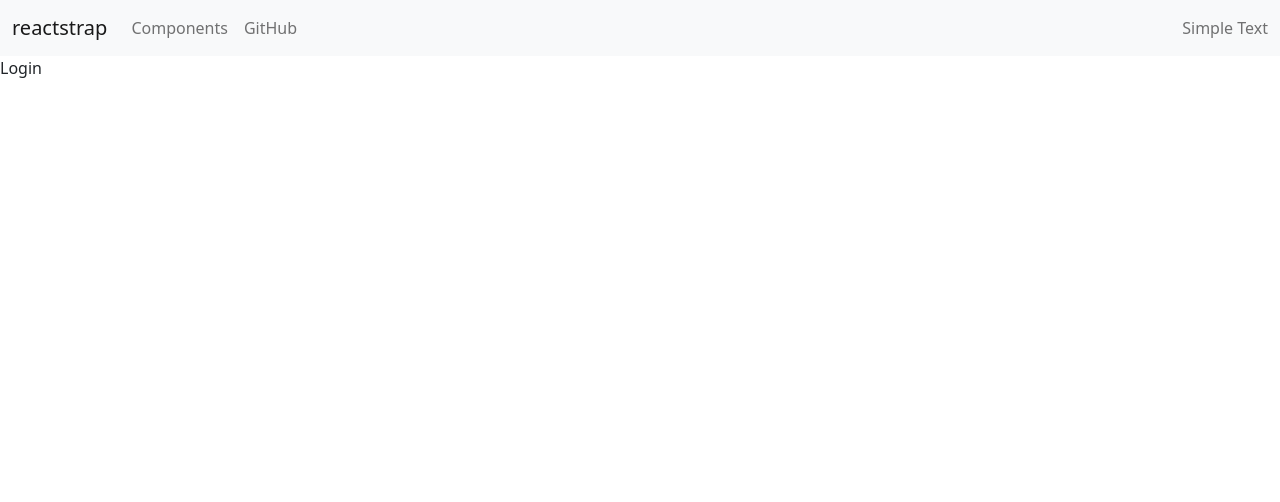
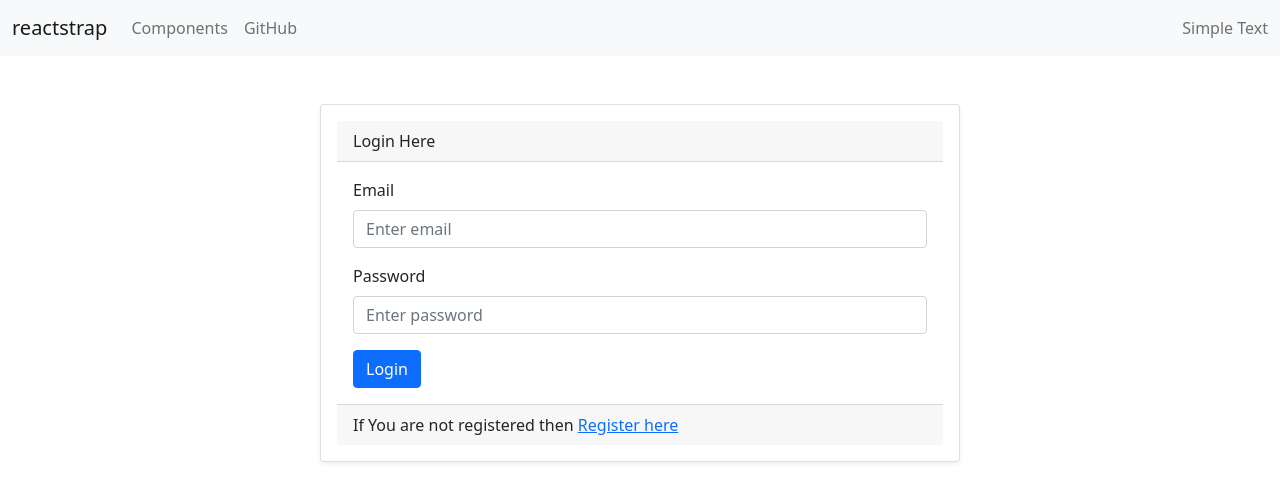
Before and after one commit to NMShihab/MTL_Assesment, a React (Create React App) app: page /login in a window 1280 px wide. Shown: the top 502 px of the page. Built offline with nearby package versions, Linux system fonts and the light colour scheme.

Commit message:
add login form and functionality

```diff
--- a/package.json
+++ b/package.json
@@ -7,6 +7,7 @@
     "bootstrap": "^5.1.3",
     "json-server": "^0.17.0",
     "json-server-auth": "^2.1.0",
+    "jwt-decode": "^3.1.2",
     "react": "^18.1.0",
     "react-dom": "^18.1.0",
     "react-router-dom": "^6.3.0",
--- a/src/Pages/Login.js
+++ b/src/Pages/Login.js
@@ -1,7 +1,76 @@
-import React from "react";
+import React, { useState } from "react";
+import {
+  Card,
+  CardBody,
+  CardHeader,
+  Form,
+  FormGroup,
+  Input,
+  Label,
+  Button,
+  CardFooter,
+} from "reactstrap";
+import { Link } from "react-router-dom";
+import axios from "axios";
+import jwt_decode from "jwt-decode";
 
 const Login = () => {
-  return <div>Login</div>;
+  const [email, setEmail] = useState("");
+  const [password, setPassword] = useState("");
+
+  const handleLogin = async (e) => {
+    e.preventDefault();
+    console.log({ email, password });
+    const data = { email, password };
+
+    try {
+      const response = await axios.post("http://localhost:4000/login", data);
+      console.log(response);
+      if (response.status === 200) {
+        const token = response.data.accessToken;
+        const decoded = jwt_decode(token);
+        console.log({ decoded });
+      }
+    } catch (error) {
+      console.log(error);
+    }
+  };
+  return (
+    <div className="d-flex align-items-center justify-content-center">
+      <Card className="m-5 w-50 shadow-sm p-3 mb-5 bg-white rounded">
+        <CardHeader>Login Here</CardHeader>
+        <CardBody>
+          <Form onSubmit={handleLogin}>
+            <FormGroup>
+              <Label for="email">Email</Label>
+              <Input
+                id="email"
+                name="email"
+                placeholder="Enter email"
+                type="email"
+                onChange={(e) => setEmail(e.target.value)}
+              />
+            </FormGroup>
+            <FormGroup>
+              <Label for="password">Password</Label>
+              <Input
+                id="password"
+                name="password"
+                placeholder="Enter password"
+                type="password"
+                onChange={(e) => setPassword(e.target.value)}
+              />
+            </FormGroup>
+            <Button color="primary">Login</Button>
+          </Form>
+        </CardBody>
+        <CardFooter>
+          If You are not registered then{" "}
+          <Link to="/registration"> Register here</Link>
+        </CardFooter>
+      </Card>
+    </div>
+  );
 };
 
 export default Login;
```
Also changed, not shown: 1 other file (tests, documents, lock files or other folders).
